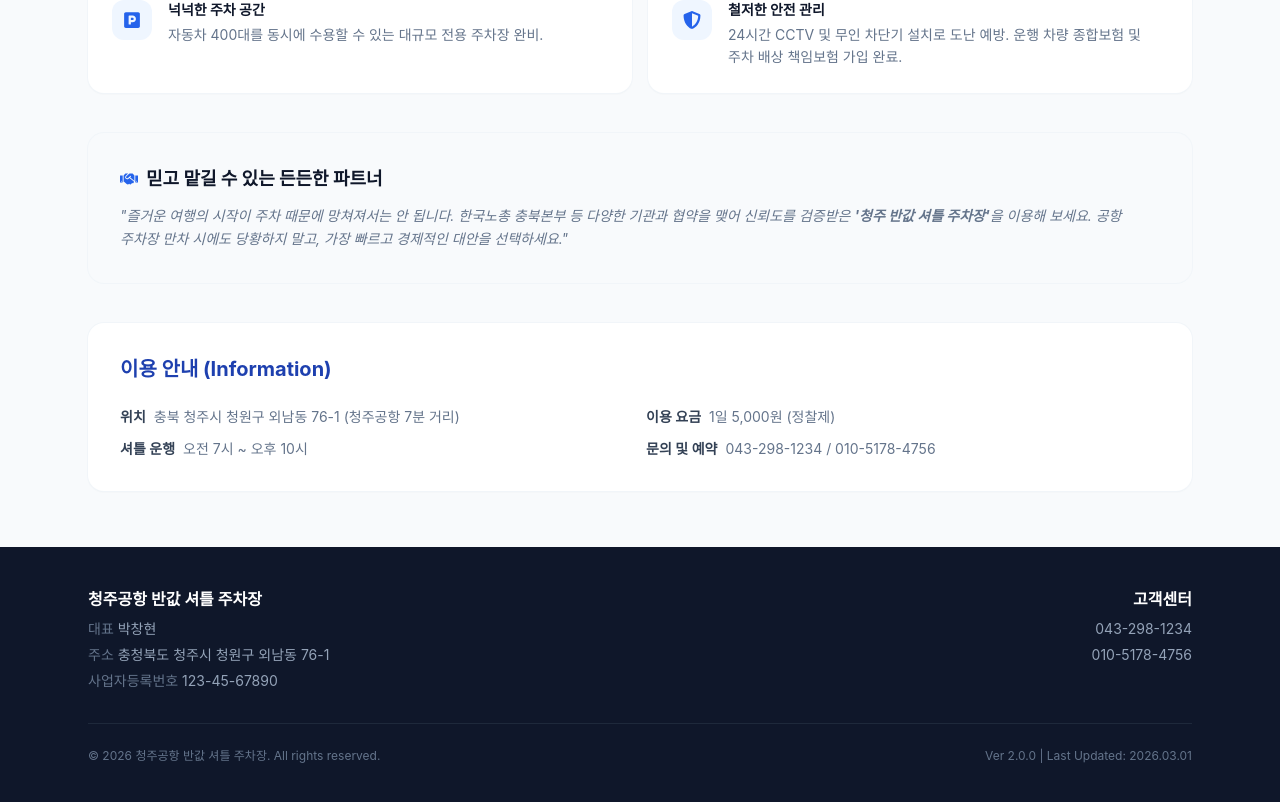
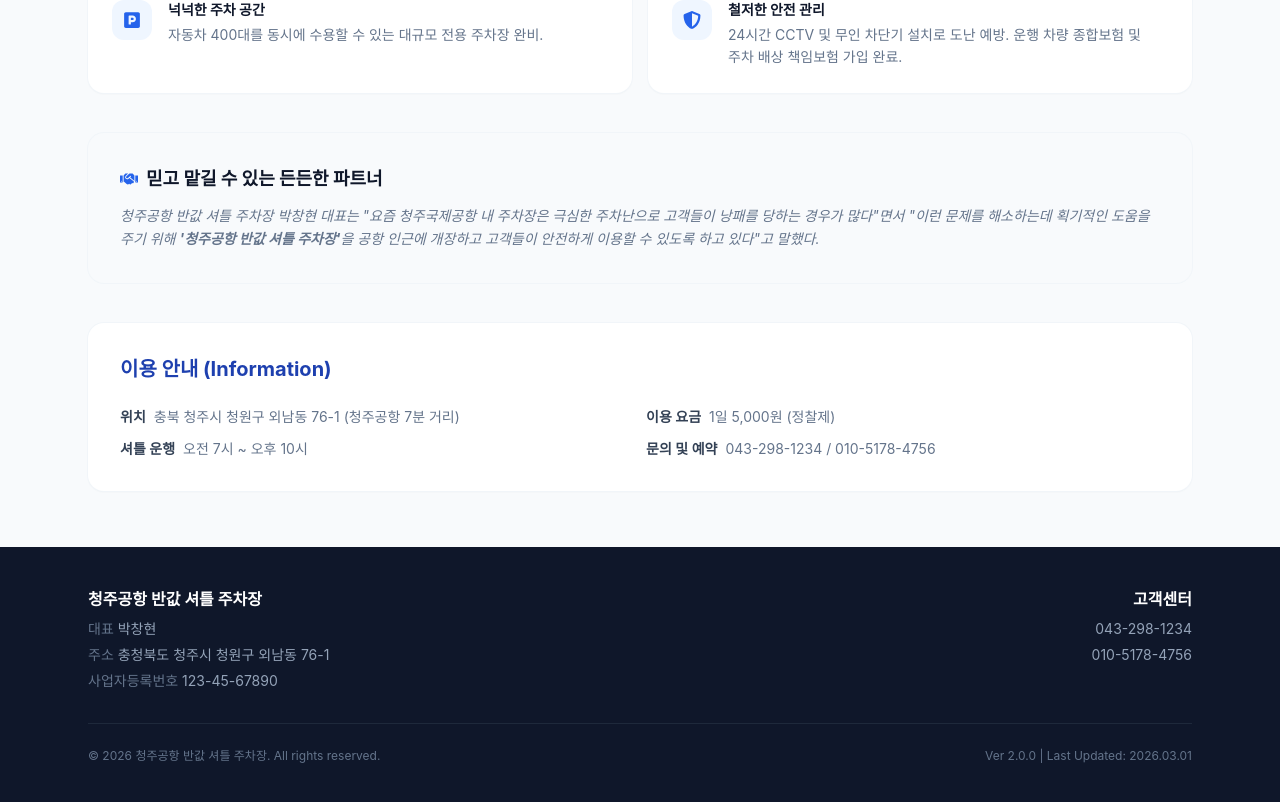
Before and after one commit to blueeye2024/parking, a React (Vite) app in the folder frontend/: page /about in a window 1280 px wide. Shown: the part 698-1500 px from the top of the page. Built offline with nearby package versions, Linux system fonts and the light colour scheme; a web font is replaced by a local one.

Commit message:
소개하기 Trust 배너 박창현 대표 인터뷰 멘트로 교체

```diff
--- a/frontend/src/components/AboutUs.jsx
+++ b/frontend/src/components/AboutUs.jsx
@@ -63,7 +63,7 @@
                     <FaHandshake className="text-brand" /> 믿고 맡길 수 있는 든든한 파트너
                 </h3>
                 <p className="text-slate-500 text-sm italic leading-relaxed">
-                    "즐거운 여행의 시작이 주차 때문에 망쳐져서는 안 됩니다. 한국노총 충북본부 등 다양한 기관과 협약을 맺어 신뢰도를 검증받은 <strong>'청주 반값 셔틀 주차장'</strong>을 이용해 보세요. 공항 주차장 만차 시에도 당황하지 말고, 가장 빠르고 경제적인 대안을 선택하세요."
+                    청주공항 반값 셔틀 주차장 박창현 대표는 "요즘 청주국제공항 내 주차장은 극심한 주차난으로 고객들이 낭패를 당하는 경우가 많다"면서 "이런 문제를 해소하는데 획기적인 도움을 주기 위해 <strong>'청주공항 반값 셔틀 주차장'</strong>을 공항 인근에 개장하고 고객들이 안전하게 이용할 수 있도록 하고 있다"고 말했다.
                 </p>
             </div>
 
```
